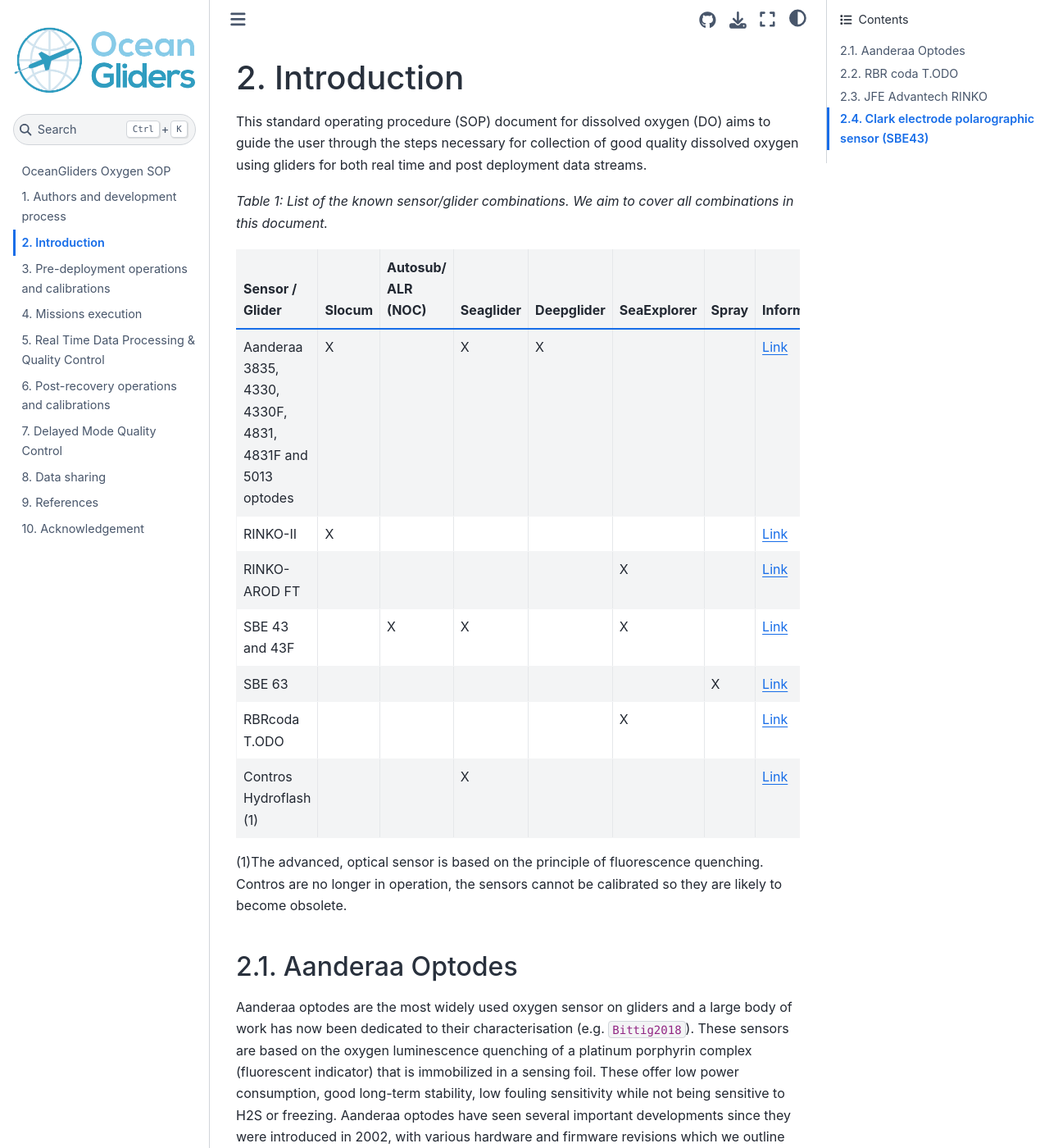
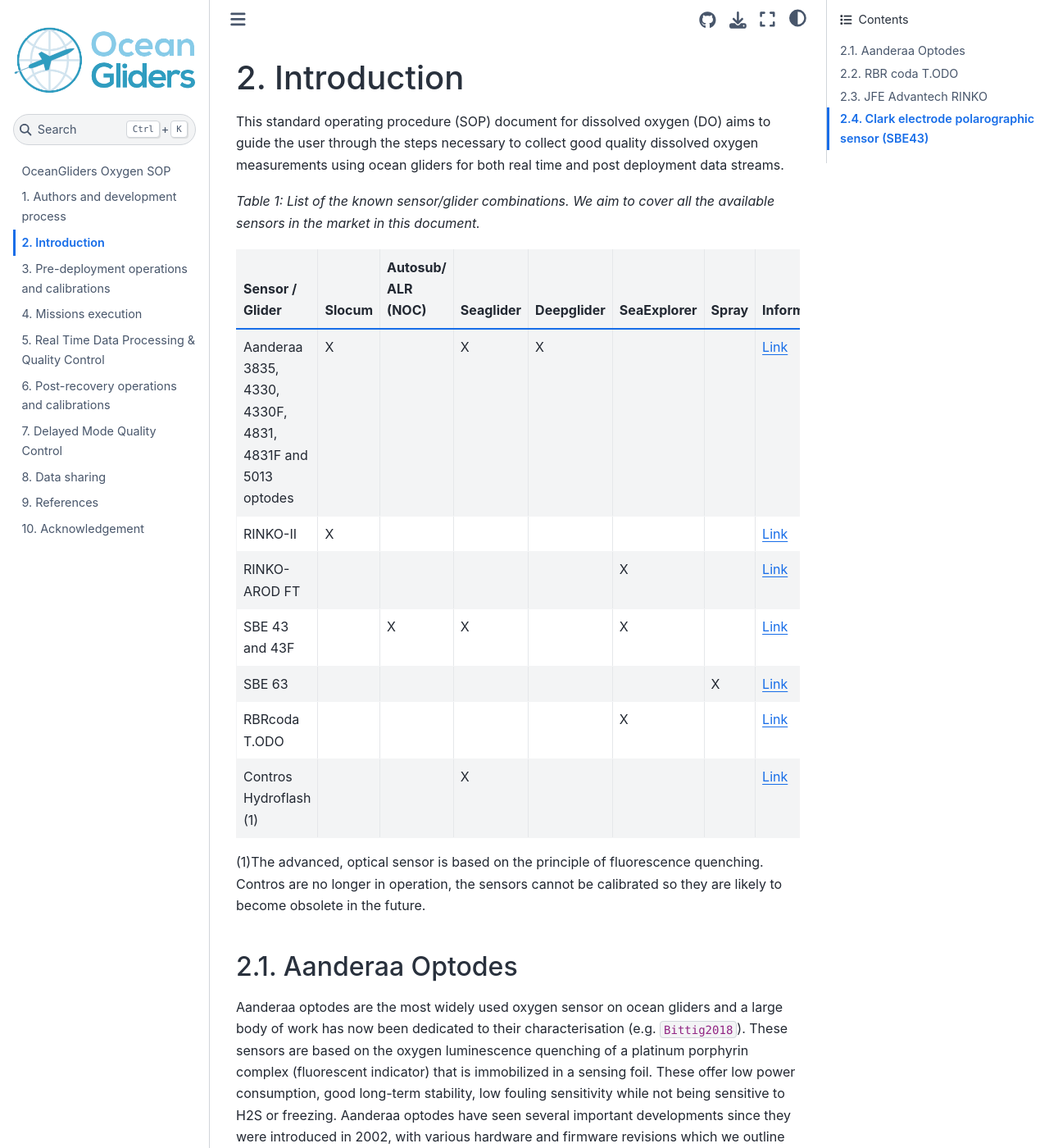
Before and after one commit to OceanGlidersCommunity/Oxygen_SOP, a Jupyter Book: the page built from sections/oxygen_introduction.md, in a window 1280 px wide and 1400 px high. Shown: the whole window at 82% size. Built offline with Jupyter Book 1.0.4 settings and Sphinx 7.4.7 and the Sphinx Book theme 1.1.4, drawn with Linux system fonts in a browser that asks for light colours; cross-references to code outside the pages are shown as plain code; some of the changed text lies outside the part shown.

```diff
--- a/sections/oxygen_introduction.md
+++ b/sections/oxygen_introduction.md
@@ -1,8 +1,8 @@
 # Introduction
 
-This standard operating procedure (SOP) document for dissolved oxygen (DO) aims to guide the user through the steps necessary for collection of good quality dissolved oxygen using gliders for both real time and post deployment data streams.
+This standard operating procedure (SOP) document for dissolved oxygen (DO) aims to guide the user through the steps necessary to collect good quality dissolved oxygen measurements using ocean gliders for both real time and post deployment data streams.
 
-*Table 1: List of the known sensor/glider combinations. We aim to cover all combinations in this document.*
+*Table 1: List of the known sensor/glider combinations. We aim to cover all the available sensors in the market in this document.*
 
 | Sensor / Glider  |  Slocum |  Autosub/ ALR (NOC) |  Seaglider | Deepglider  |  SeaExplorer |  Spray |  Information |
 |---|---|---|---|---|---|---|---|
@@ -14,10 +14,10 @@ This standard operating procedure (SOP) document for dissolved oxygen (DO) aims
 |  RBRcoda T.ODO |   |   |   |   | X |   | [Link](https://rbr-global.com/products/sensors/rbrcoda-odo) |
 |  Contros Hydroflash (1) |   |   | X |   |   |   | [Link](https://www.kongsberg.com/globalassets/maritime/km-products/product-documents/hydroflash-accurate-fast-and-versatile-oxygen-optode/Download) |
 
-(1)The advanced, optical sensor is based on the principle of fluorescence quenching. Contros are no longer in operation, the sensors cannot be calibrated so they are likely to become obsolete.
+(1)The advanced, optical sensor is based on the principle of fluorescence quenching. Contros are no longer in operation, the sensors cannot be calibrated so they are likely to become obsolete in the future.
 
 ## Aanderaa Optodes
-Aanderaa optodes are the most widely used oxygen sensor on gliders and a large body of work has now been dedicated to their characterisation (e.g. {cite}`Bittig2018`).
+Aanderaa optodes are the most widely used oxygen sensor on ocean gliders and a large body of work has now been dedicated to their characterisation (e.g. {cite}`Bittig2018`).
 These sensors are based on the oxygen luminescence quenching of a platinum porphyrin complex (fluorescent indicator) that is immobilized in a sensing foil.
 These offer low power consumption, good long-term stability, low fouling sensitivity while not being sensitive to H2S or freezing.
 Aanderaa optodes have seen several important developments since they were introduced in 2002, with various hardware and firmware revisions which we outline below (shown in {numref}`optodes`).
@@ -86,7 +86,7 @@ The RBRcoda T.ODO uses the same foils and methods as the 4831 and 4831F so every
 RBR refers to the standard optode (~30 s $\tau$) foil as “slow” and the fast (~8 s) as the standard.
 They also use further foil design (~1 s response) which they call fast.
 The RBR sensor has a smaller form factor than the Aandera optodes, but is overall more similar to a 4831 with the temperature sensor very closely located to the sensing foil.
-This sensor is still fairly recent on gliders and little is known for now.
+This sensor has recently been implemented in ocean glider, and little has known about their performance.
 
 ## JFE Advantech RINKO
 AROD-FT sensor (RINKO JFE) is used for the SeaExplorer gliders (Alseamar) and for some Argo floats (small size and low power consumption) (see {numref}`ARODFT`).
```
